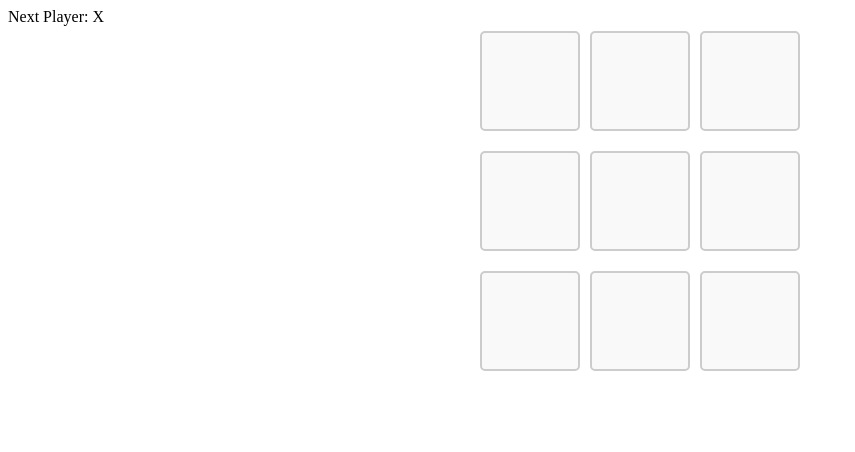
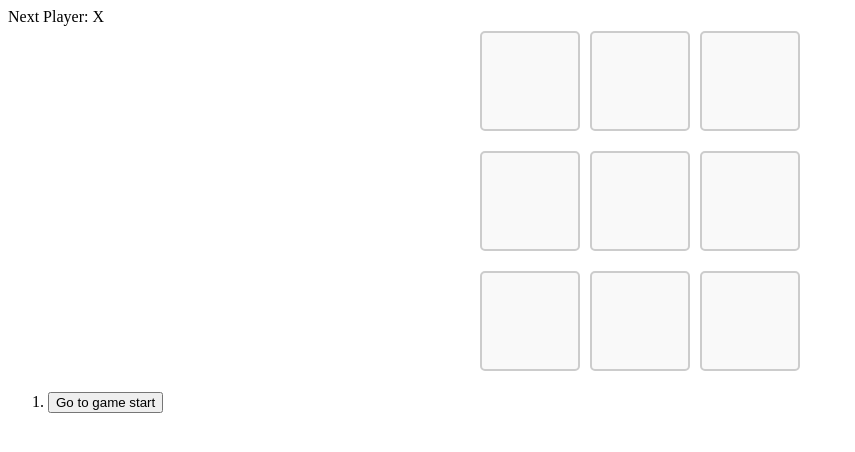
Before and after one commit to AVASH-github/REACT_PRAC, a React (Create React App) app in the folder react_prac/: page / in a window 1280 px wide. Shown: the top 452 px of the page, without its empty margins (0-855 px from the left). Built offline with nearby package versions, Linux system fonts and the light colour scheme.

Commit message:
Tic-Tac-Toe with previous moves

```diff
--- a/react_prac/src/tic-tac-toe.jsx
+++ b/react_prac/src/tic-tac-toe.jsx
@@ -1,77 +1,114 @@
-    import {useState} from 'react';
-function Square({value,onSquareClick}){
-    return(
+import { useState } from "react";
+
+function Square({ value, onSquareClick }) {
+  return (
     <button className="square" onClick={onSquareClick}>
       {value}
     </button>
   );
 }
-export default function Board(){
-    const [xIsNext,setXIsNext]=useState(true);
-    const [square,setSquare]=useState(Array(9).fill(null));
 
-        function handleClick(i){
-            if (calculateWinner(square)|| square[i]){
+function Board({ xIsNext, square, onPlay }) {
+  function handleClick(i) {
+    if (calculateWinner(square) || square[i]) {
       return;
     }
-            const nextSquare=square.slice();
-            if(xIsNext){
-                nextSquare[i]="X";
+    const nextSquare = square.slice();
+    if (xIsNext) {
+      nextSquare[i] = "X";
+    } else {
+      nextSquare[i] = "O";
     }
-            else{
-                nextSquare[i]="O";
-            }
-            setSquare(nextSquare);
-            setXIsNext(!xIsNext);
+    onPlay(nextSquare);
   }
 
   const winner = calculateWinner(square);
   let status;
-if(winner){
-    status='Winner: ' + winner;
+  if (winner) {
+    status = "Winner: " + winner;
+  } else {
+    status = "Next Player: " + (xIsNext ? "X" : "O");
   }
-    else{
-        status= 'Next Player: ' + (xIsNext ? 'X' : 'O');
-    }
-
 
   return (
     <>
-        <div className='status'>{status}</div>
+      <div className="status">{status}</div>
       <div className="board-row">
-        <Square value={square[0]} onSquareClick={()=>handleClick(0)}/>
-        <Square value={square[1]} onSquareClick={()=>handleClick(1)}/>
-        <Square value={square[2]} onSquareClick={()=>handleClick(2)}/>
+        <Square value={square[0]} onSquareClick={() => handleClick(0)} />
+        <Square value={square[1]} onSquareClick={() => handleClick(1)} />
+        <Square value={square[2]} onSquareClick={() => handleClick(2)} />
       </div>
       <div className="board-row">
-        <Square value={square[3]} onSquareClick={()=>handleClick(3)}/>
-        <Square value={square[4]} onSquareClick={()=>handleClick(4)}/>
-        <Square value={square[5]} onSquareClick={()=>handleClick(5)}/>
+        <Square value={square[3]} onSquareClick={() => handleClick(3)} />
+        <Square value={square[4]} onSquareClick={() => handleClick(4)} />
+        <Square value={square[5]} onSquareClick={() => handleClick(5)} />
       </div>
       <div className="board-row">
-        <Square value={square[6]} onSquareClick={()=>handleClick(6)}/>
-        <Square value={square[7]} onSquareClick={()=>handleClick(7)}/>
-        <Square value={square[8]} onSquareClick={()=>handleClick(8)}/>
+        <Square value={square[6]} onSquareClick={() => handleClick(6)} />
+        <Square value={square[7]} onSquareClick={() => handleClick(7)} />
+        <Square value={square[8]} onSquareClick={() => handleClick(8)} />
       </div>
     </>
   );
 }
 
-function calculateWinner(square){
-    const lines=[
-        [0,1,2],
-        [3,4,5],
-        [6,7,8],
-        [0,3,6],
-        [1,4,7],
-        [2,5,8],
-        [0,4,8],
-        [2,4,6]
+export default function Game() {
+  const [history, setHistory] = useState([Array(9).fill(null)]);
+  const [currentMove, setCurrentMove] = useState(0);
+  const xIsNext = currentMove % 2 === 0;
+  const currentSquare = history[currentMove];
+
+  function handlePlay(nextSquare) {
+    const nextHistory = [...history.slice(0, currentMove + 1), nextSquare];
+    setHistory(nextHistory);
+    setCurrentMove(nextHistory.length - 1);
+  }
+
+  function jumpTo(nextMove) {
+    setCurrentMove(nextMove);
+  }
+
+  const moves = history.map((_, move) => {
+    let description;
+    if (move > 0) {
+      description = "Go to move #" + move;
+    } else {
+      description = "Go to game start";
+    }
+    return (
+      <li key={move}>
+        <button onClick={() => jumpTo(move)}>{description}</button>
+      </li>
+    );
+  });
+
+  return (
+    <div className="game">
+      <div className="game-board">
+        <Board xIsNext={xIsNext} square={currentSquare} onPlay={handlePlay} />
+      </div>
+      <div className="game-info">
+        <ol>{moves}</ol>
+      </div>
+    </div>
+  );
+}
+
+function calculateWinner(square) {
+  const lines = [
+    [0, 1, 2],
+    [3, 4, 5],
+    [6, 7, 8],
+    [0, 3, 6],
+    [1, 4, 7],
+    [2, 5, 8],
+    [0, 4, 8],
+    [2, 4, 6],
   ];
 
-    for (let i=0;i<lines.length;i++){
-        const [a,b,c]=lines[i];
-        if(square[a]&&square[a]===square[b]&&square[a]===square[c]){
+  for (let i = 0; i < lines.length; i++) {
+    const [a, b, c] = lines[i];
+    if (square[a] && square[a] === square[b] && square[a] === square[c]) {
       return square[a];
     }
   }
```
Lines whose indentation alone changed are shown as unchanged.
